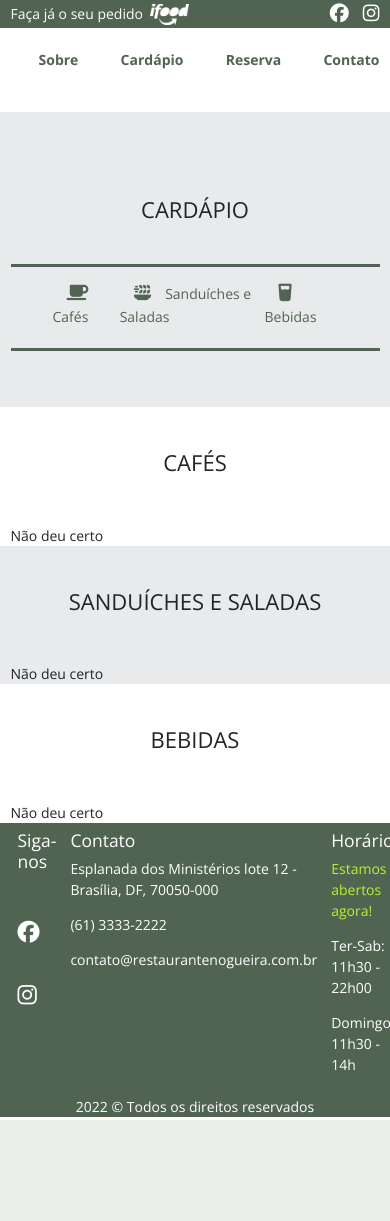
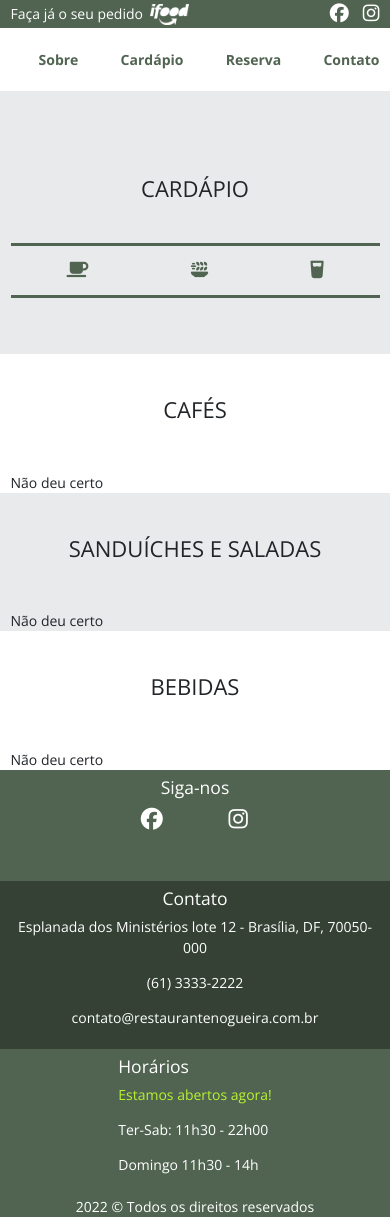
Before and after one commit to NogueiraMatos/bootstrap-php, a PHP site: page /cardapio.php in a window 390 px wide; the page is wider, and only the part inside the window is pictured. Before the commit the page ends 1120 px from the top of that part, so only its background shows below. Run offline with PHP 8.4, Linux system fonts and the light colour scheme; data that the repository does not hold is empty; some libraries are stand-ins or nearby versions.

Commit message:
Responsividade

```diff
--- a/restaurante-nogueira/cardapio-item.php
+++ b/restaurante-nogueira/cardapio-item.php
@@ -1,7 +1,7 @@
 <?php include 'header.php'; ?>
 <div class="ghost-element"> </div>
 <section class="container d-flex justify-content-center">
-    <div class="cardapio-width d-flex flex-column">
+    <div class="cardapio-width d-flex flex-column align-items-center">
         <?php
         function foodCharact($charact)
         {
--- a/restaurante-nogueira/cardapio.php
+++ b/restaurante-nogueira/cardapio.php
@@ -18,9 +18,9 @@ function listItems($category)
         if ($result->num_rows > 0) {
             while ($row = $result->fetch_assoc()) {
 ?>
-                <div class="row p-5">
+                <div class="row pb-5">
                     <a href="cardapio-item.php?id=<?php echo $row['codigo']; ?>" class="col"><div class="cardapio_img" style="background-image: url('<?php echo $row['codigo']; ?>.png')"></div></a>
-                    <div class="col p-5">
+                    <div class="col p-3">
                         <h3 class="text-uppercase"><?php echo $row['nome']; ?></h3>
                         <p><?php echo $row['descricao']; ?></p>
                     </div>
@@ -46,19 +46,16 @@ function listItems($category)
             <div>
                 <ul class="cardapio-list d-flex justify-content-between px-5">
                     <li class="py-3">
-                        <h4><a href="#cafe" class="links"><i class="fa-solid fa-mug-saucer mx-3 fs-5"></i>Cafés
+                        <a href="#cafe" class="links"><i class="fa-solid fa-mug-saucer mx-3 fs-5"></i><span class="sm-media-hidden">Cafés</span>
                             </a>
-                        </h4>
                     </li>
                     <li class="py-3">
-                        <h4><a href="#sanduiche" class="links"><i class="fa-solid fa-plate-wheat mx-3 fs-5"></i>Sanduíches e Saladas
+                        <a href="#sanduiche" class="links"><i class="fa-solid fa-plate-wheat mx-3 fs-5"></i><span class="sm-media-hidden">Sanduíches e Saladas</span>
                             </a>
-                        </h4>
                     </li>
                     <li class="py-3">
-                        <h4><a href="#bebida" class="links"><i class="fa-solid fa-glass-water mx-3 fs-5"></i>Bebidas
+                        <a href="#bebida" class="links"><i class="fa-solid fa-glass-water mx-3 fs-5"></i><span class="sm-media-hidden">Bebidas</span>
                             </a>
-                        </h4>
                     </li>
                 </ul>
             </div>
--- a/restaurante-nogueira/css/app.css
+++ b/restaurante-nogueira/css/app.css
@@ -61,6 +61,12 @@ i {
   background: linear-gradient(rgba(0, 0, 0, 0.7), rgba(0, 0, 0, 0.2)), url("../header2.png");
   background-position: 50%;
   background-size: cover;
+  width: 100%;
+}
+@media (max-width: 576px) {
+  .main-image-logo {
+    width: 100%;
+  }
 }
 
 .links {
@@ -78,6 +84,15 @@ i {
   }
 }
 
+.sm-media-static {
+  position: fixed;
+}
+@media (max-width: 576px) {
+  .sm-media-static {
+    position: static;
+  }
+}
+
 footer {
   background-color: #516451;
 }
@@ -88,6 +103,12 @@ footer {
 
 .footer_contact {
   width: 20rem;
+}
+@media (max-width: 576px) {
+  .footer_contact {
+    width: 100%;
+    background-color: #344134;
+  }
 }
 
 .about {
@@ -106,6 +127,11 @@ footer {
   width: 100%;
   height: 8rem;
 }
+@media (max-width: 576px) {
+  .ghost-element {
+    display: none;
+  }
+}
 
 .cardapio-bg {
   background-color: #E8EAEB;
@@ -114,13 +140,21 @@ footer {
 .cardapio_img {
   background-position: 50%;
   background-size: cover;
-  width: 28rem;
+  width: 100%;
   height: 20rem;
+  min-width: 310px;
 }
 .cardapio_img-height {
   height: 40rem;
   width: 56rem;
   background-size: 56rem 40rem;
+}
+@media (max-width: 576px) {
+  .cardapio_img-height {
+    max-width: 26rem;
+    max-height: 18.5rem;
+    background-size: 26rem 18.5rem;
+  }
 }
 
 .cardapio-width {
--- a/restaurante-nogueira/footer.php
+++ b/restaurante-nogueira/footer.php
@@ -1,16 +1,16 @@
 <footer>
-    <div class="container">
-        <div class="d-flex justify-content-between">
-            <div class="p-2 mb-5 d-flex row">
+    <div class="container px-0 w-100">
+        <div class="d-flex justify-content-center flex-wrap">
+            <div class="p-2 mb-5 d-flex row text-center">
                 <h5 class="footer_topics pb-1">Siga-nos</h5>
                 <a href="https://github.com/NogueiraMatos" class="col"><i class="fa-brands fa-facebook fs-2 col"></i></a>
                 <a href="https://github.com/NogueiraMatos" class="col"><i class="fa-brands fa-instagram fs-2 col"></i></a>
             </div>
-            <div class="p-2 footer_topics footer_contact">
+            <div class="p-2 footer_topics footer_contact text-center">
                 <h5 id="contato">Contato</h5>
                 <p>Esplanada dos Ministérios lote 12 - Brasília, DF, 70050-000</p>
                 <p>(61) 3333-2222</p>
-                <p>contato@restaurantenogueira.com.br</p>
+                <p class="text-wrap">contato@restaurantenogueira.com.br</p>
             </div>
             <div class="p-2 footer_topics">
                 <h5>Horários</h5>
--- a/restaurante-nogueira/header.php
+++ b/restaurante-nogueira/header.php
@@ -19,7 +19,7 @@
 </head>
 
 <body>
-    <header class="position-fixed w-100">
+    <header class="sm-media-static w-100">
         <div class="header-top">
             <div class="container d-flex column justify-content-between align-items-center">
                 <div class="header-top-ifood">
--- a/restaurante-nogueira/sass/2-layouts/_footer.sass
+++ b/restaurante-nogueira/sass/2-layouts/_footer.sass
@@ -10,3 +10,6 @@ footer
 
 .footer_contact
     width: 20rem
+    @include base-mixins.mobile
+        width: 100%
+        background-color: variables.$secundary-color
--- a/restaurante-nogueira/sass/2-layouts/_header.sass
+++ b/restaurante-nogueira/sass/2-layouts/_header.sass
@@ -28,6 +28,10 @@ i
   background: linear-gradient(rgba(0, 0, 0, 0.7), rgba(0, 0, 0, 0.2)), url("../header2.png")
   background-position: 50%
   background-size: cover
+  width: 100%
+  &-logo
+    @include base-mixins.mobile
+      width: 100%
 
 .links
   @include layouts-mixins.link-decoration
@@ -35,3 +39,8 @@ i
 .sm-media-hidden
   @include base-mixins.mobile
     display: none
+
+.sm-media-static
+  position: fixed
+  @include base-mixins.mobile
+    position: static
--- a/restaurante-nogueira/sass/2-layouts/_main-cardapio.sass
+++ b/restaurante-nogueira/sass/2-layouts/_main-cardapio.sass
@@ -5,6 +5,8 @@
 .ghost-element
     width: 100%
     height: 8rem
+    @include base-mixins.mobile
+        display: none
 
 .cardapio-bg
     background-color: variables.$secondary-bg-color
@@ -12,12 +14,17 @@
 .cardapio_img
     background-position: 50%
     background-size: cover
-    width: 28rem
+    width: 100%
     height: 20rem
+    min-width: 310px
     &-height
         height: 40rem
         width: 56rem
         background-size: 56rem 40rem
+        @include base-mixins.mobile
+            max-width: 26rem
+            max-height: 18.5rem
+            background-size: 26rem 18.5rem
 
 .cardapio-width
     width: 56rem
```
Also changed, not shown: restaurante-nogueira/index.php (+5 -3 lines), 1 other file.
